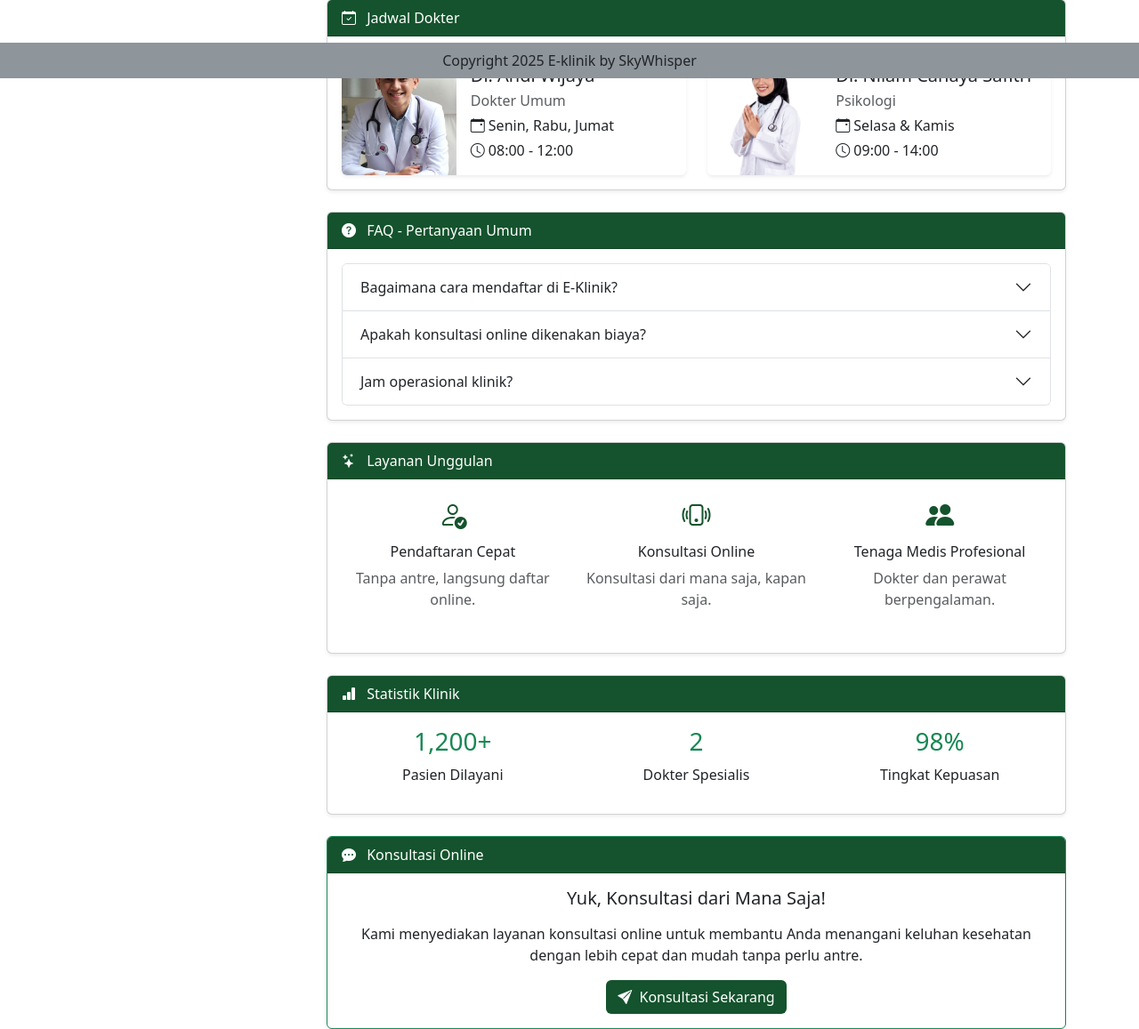
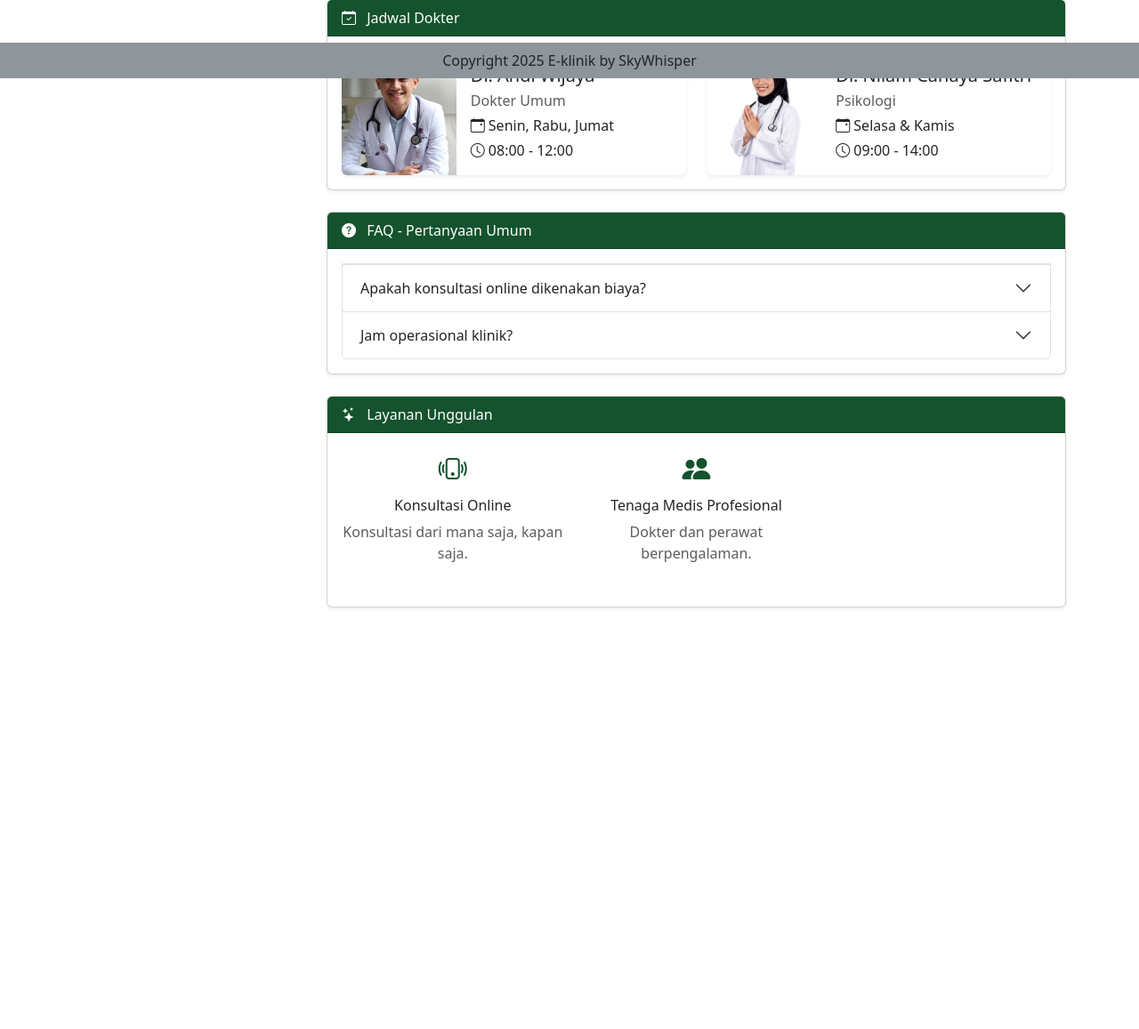
Before and after one commit to Nadilaarsyifa/projeck_E_klinik2, a PHP site: a page that uses index.php in a window 1280 px wide. Shown: the part 712-1869 px from the top of the page at 89% size. After the commit the page ends 1396 px from the top, so only its background shows below. Run offline with PHP 8.4, Linux system fonts and the light colour scheme; a user stored in the database is signed in; data comes from the database, SQL or seed files in the repository.

Commit message:
session admij

```diff
--- a/beranda.php
+++ b/beranda.php
@@ -125,15 +125,7 @@
     <div class="accordion" id="faqAccordion">
       <div class="accordion-item">
         <h2 class="accordion-header" id="headingOne">
-          <button class="accordion-button collapsed" type="button" data-bs-toggle="collapse" data-bs-target="#collapseOne" aria-expanded="false" aria-controls="collapseOne">
-            Bagaimana cara mendaftar di E-Klinik?
-          </button>
         </h2>
-        <div id="collapseOne" class="accordion-collapse collapse" aria-labelledby="headingOne" data-bs-parent="#faqAccordion">
-          <div class="accordion-body">
-            Anda bisa mendaftar melalui website ini dengan mengisi formulir pendaftaran secara online.
-          </div>
-        </div>
       </div>
       <div class="accordion-item">
         <h2 class="accordion-header" id="headingTwo">
@@ -171,11 +163,6 @@
   <div class="card-body">
     <div class="row text-center">
       <div class="col-md-4 mb-3">
-        <i class="bi bi-person-check" style="font-size: 2rem; color:#14532d;"></i>
-        <h6 class="mt-2">Pendaftaran Cepat</h6>
-        <p class="text-muted">Tanpa antre, langsung daftar online.</p>
-      </div>
-      <div class="col-md-4 mb-3">
         <i class="bi bi-phone-vibrate" style="font-size: 2rem; color:#14532d;"></i>
         <h6 class="mt-2">Konsultasi Online</h6>
         <p class="text-muted">Konsultasi dari mana saja, kapan saja.</p>
@@ -188,42 +175,3 @@
     </div>
   </div>
 </div>
-
-<!-- Statistik Klinik -->
-<div class="card shadow-sm mt-4 mb-4">
-  <div class="card-header text-white" style="background-color: #14532d;">
-    <i class="bi bi-bar-chart-fill me-2"></i> Statistik Klinik
-  </div>
-  <div class="card-body">
-    <div class="row text-center">
-      <div class="col-md-4">
-        <h3 class="text-success">1,200+</h3>
-        <p>Pasien Dilayani</p>
-      </div>
-      <div class="col-md-4">
-        <h3 class="text-success">2</h3>
-        <p>Dokter Spesialis</p>
-      </div>
-      <div class="col-md-4">
-        <h3 class="text-success">98%</h3>
-        <p>Tingkat Kepuasan</p>
-      </div>
-    </div>
-  </div>
-</div>
-
- <!-- Ajak Konsultasi -->
-    <div class="card shadow-sm mt-4 border-success">
-        <div class="card-header text-white" style="background-color: #14532d;">
-            <i class="bi bi-chat-dots-fill me-2"></i> Konsultasi Online
-        </div>
-        <div class="card-body text-center">
-            <h5 class="card-title mb-3">Yuk, Konsultasi dari Mana Saja!</h5>
-            <p class="card-text">
-                Kami menyediakan layanan konsultasi online untuk membantu Anda menangani keluhan kesehatan dengan lebih cepat dan mudah tanpa perlu antre.
-            </p>
-            <a href="?page=konsultasi" class="btn text-white" style="background-color: #14532d;">
-                <i class="bi bi-send-fill me-1"></i> Konsultasi Sekarang
-            </a>
-        </div>
-    </div>
--- a/index.php
+++ b/index.php
@@ -23,6 +23,7 @@ if (isset($_GET['x']) && $_GET['x'] == 'beranda') {
 } elseif (isset($_GET['x']) && $_GET['x'] == 'datamedis') {
     $page = "datamedis.php";
     include "main.php";
+
 } elseif (isset($_GET['x']) && $_GET['x'] == 'konsultasimasuk') {
     if($_SESSION['role_eklinik']=='petugas klinik' || $_SESSION['role_eklinik']=='mahasiswa'){
       $page = "konsultasimasuk.php";
--- a/sidebar.php
+++ b/sidebar.php
@@ -7,41 +7,51 @@
                 aria-controls="offcanvasNavbar" aria-label="Toggle navigation">
                 <span class="navbar-toggler-icon"></span>
             </button>
+
             <div class="offcanvas offcanvas-start" tabindex="-1" id="offcanvasNavbar"
                 aria-labelledby="offcanvasNavbarLabel" style="width: 250px">
                 <div class="offcanvas-header">
                     <h5 class="offcanvas-title" id="offcanvasNavbarLabel">menu</h5>
                     <button type="button" class="btn-close" data-bs-dismiss="offcanvas" aria-label="Close"></button>
                 </div>
+
                 <div class="offcanvas-body">
                     <ul class="navbar-nav nav-pills flex-column justify-content-end flex-grow-1">
+
                         <li class="nav-item">
                             <a class="nav-link ps-2 <?php echo (isset($_GET['x']) && $_GET['x'] == 'beranda' || !isset($_GET['x'])) ? 'active link-light' : 'link-dark'; ?>"
                                 aria-current="page" href="beranda"><i class="bi bi-house-door"></i> Beranda</a>
                         </li>
-                        <?php if($hasil['role']=='mahasiswa'){?>
+
+                        <?php if($hasil['role']=='mahasiswa'){ ?>
                         <li class="nav-item">
                             <a class="nav-link ps-2 <?php echo (isset($_GET['x']) && $_GET['x']=='konsultasi') ? 'active link-light' : 'link-dark'; ?>"
                                 href="konsultasi"><i class="bi bi-chat-dots"></i> Konsultasi</a>
                         </li>
-                        <?php }?>
-                         <?php if($hasil['role'] =='admin' || $hasil['role'] == 'mahasiswa'){?>
+                        <?php } ?>
+
+                        <?php if($hasil['role'] == 'mahasiswa'){ ?>
                         <li class="nav-item">
                             <a class="nav-link ps-2 <?php echo (isset($_GET['x']) && $_GET['x']=='riwayatkonsultasi') ? 'active link-light' : 'link-dark'; ?>"
                                 href="riwayatkonsultasi"><i class="bi bi-journal-text"></i> Riwayat Konsultasi</a>
                         </li>
-                        <?php }?>
+                        <?php } ?>
+
+                        <?php if ($hasil['role'] == 'petugas klinik' || $hasil['role'] == 'mahasiswa') { ?>
                         <li class="nav-item">
                             <a class="nav-link ps-2 <?php echo (isset($_GET['x']) && $_GET['x']=='datamedis') ? 'active link-light' : 'link-dark'; ?>"
                                 href="datamedis"><i class="bi bi-clipboard-pulse"></i> Data Medis</a>
                         </li>
-                        <?php if($hasil['role'] =='petugas klinik'){?>
+                        <?php } ?>
+
+                        <?php if($hasil['role'] =='petugas klinik'){ ?>
                         <li class="nav-item">
                             <a class="nav-link ps-2 <?php echo (isset($_GET['x']) && $_GET['x']=='konsultasimasuk') ? 'active link-light' : 'link-dark'; ?>"
                                 href="konsultasimasuk"><i class="bi bi-chat-left-text"></i> Konsultasi Masuk</a>
                         </li>
-                        <?php }?>
-                        <?php if($hasil['role']=='admin'){?>
+                        <?php } ?>
+
+                        <?php if($hasil['role']=='admin'){ ?>
                         <li class="nav-item">
                             <a class="nav-link ps-2 <?php echo (isset($_GET['x']) && $_GET['x']=='user') ? 'active link-light' : 'link-dark'; ?>"
                                 href="user"><i class="bi bi-people"></i> User</a>
@@ -50,9 +60,11 @@
                             <a class="nav-link ps-2 <?php echo (isset($_GET['x']) && $_GET['x']=='report') ? 'active link-light' : 'link-dark'; ?>"
                                 href="report"><i class="bi bi-clipboard-data"></i> Report</a>
                         </li>
-                        <?php  }?>
+                        <?php } ?>
+
                     </ul>
                 </div>
             </div>
+        </div>
     </nav>
 </div>
```
Also changed, not shown: p_datamedis.php (added, +12 -0 lines).
